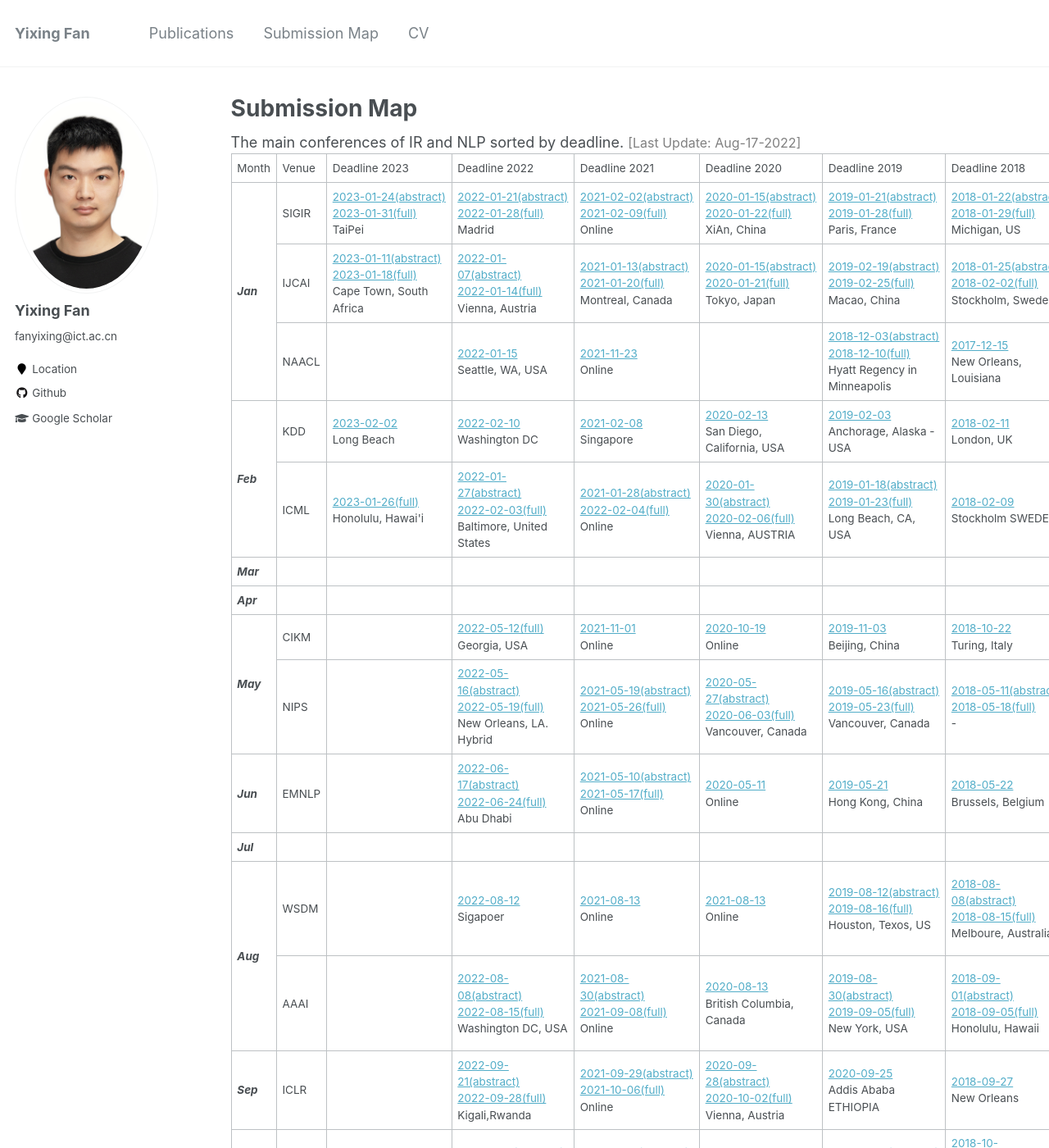
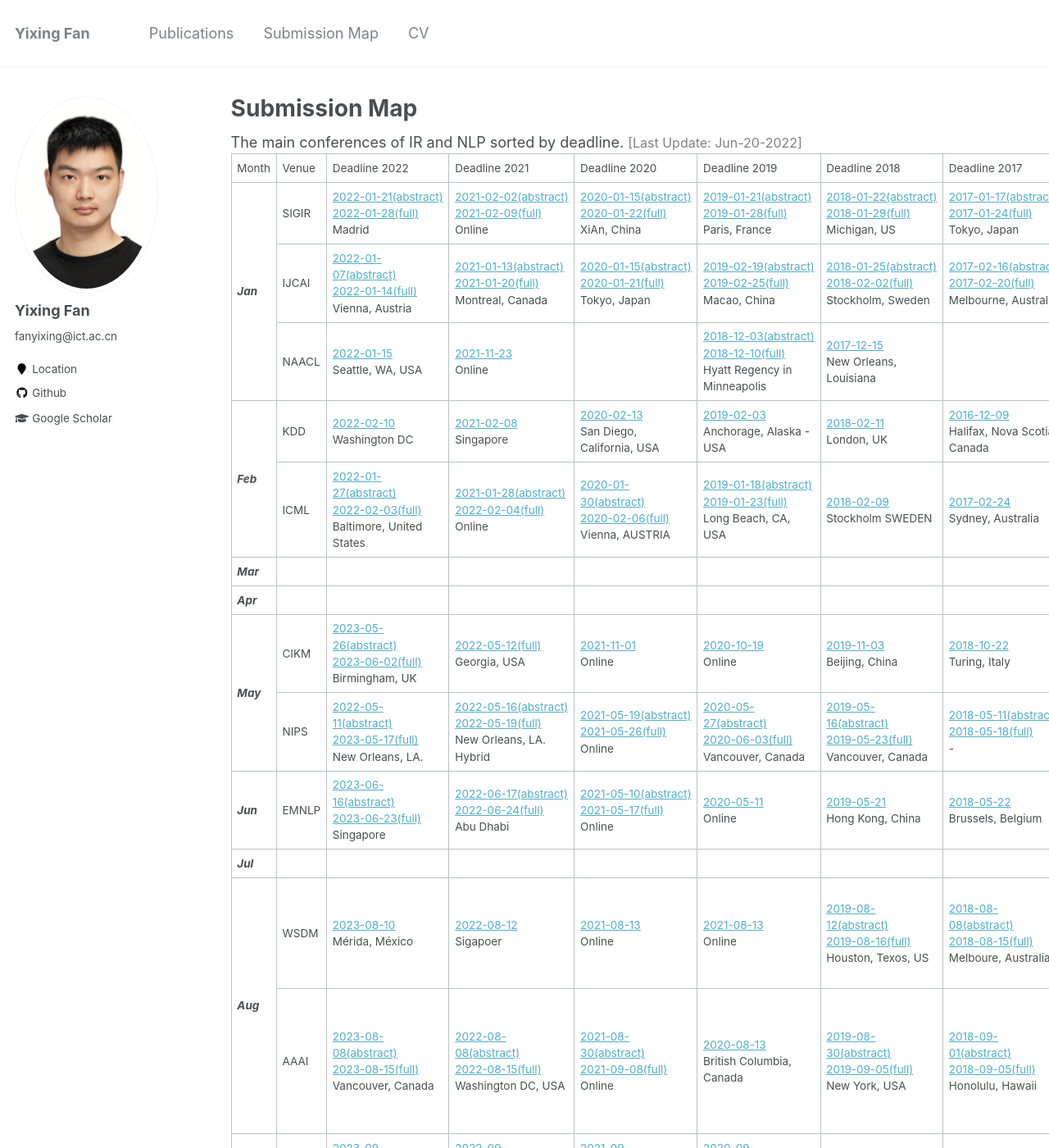
Before and after one commit to faneshion/faneshion.github.io, a Jekyll site: the page built from _pages/submission-map.md, in a window 1280 px wide and 1400 px high. Shown: the whole window at 82% size. Built offline with Jekyll 4.4.1, drawn with Linux system fonts in a browser that asks for light colours; some of the changed text lies outside the part shown.

Commit message:
Update submission-map.md

```diff
--- a/_pages/submission-map.md
+++ b/_pages/submission-map.md
@@ -5,14 +5,14 @@ author_profile: true
 ---
 <font size="4">The main conferences of IR and NLP sorted by deadline.</font>
 
-<font size="3" color="grey">[Last Update: Aug-17-2022]</font>
+
+<font size="3" color="grey">[Last Update: Jun-20-2022]</font>
 
 <table align="center">
 	<tr>
 		<td>Month</td>
 		<td>Venue</td>
-		<td>Deadline 2023</td>
-        <td>Deadline 2022</td>
+		<td>Deadline 2022</td>
 		<td><nobr>Deadline 2021</nobr></td>
 		<td><nobr>Deadline 2020</nobr></td>
 		<td>Deadline 2019</td>
@@ -23,7 +23,6 @@ author_profile: true
 	<tr>
 		<td rowspan="3"><b><i>Jan</i></b></td>
 		<td>SIGIR</td>
-		<td><a href="https://sigir.org/sigir2023/" title="date: 2022-07-23..27, notify: 2022-04-4"><nobr>2023-01-24(abstract)</nobr><br>2023-01-31(full)<br></a><span style="color: #663333, font-size: 14px">TaiPei</span></td>
 		<td><a href="https://sigir.org/sigir2022/" title="date: 2022-07-11..15, notify: 2022-04-29"><nobr>2022-01-21(abstract)</nobr><br>2022-01-28(full)<br></a><span style="color: #663333, font-size: 14px">Madrid</span></td>
 		<td><a href="https://sigir.org/sigir2021/" title="date: 2021-07-11..15, notify: 2021-02-14"><nobr>2021-02-02(abstract)</nobr><br>2021-02-09(full)<br></a><span style="color: #663333, font-size: 14px">Online</span></td>
 		<td><a href="https://sigir.org/sigir2020/" title="date: 2020-07-25..30, notify: 2020-04-22"><nobr>2020-01-15(abstract)</nobr><br>2020-01-22(full)<br></a><span style="color: #663333, font-size: 14px">XiAn, China</span></td>
@@ -34,7 +33,6 @@ author_profile: true
 	</tr>
 	<tr>
 		<td>IJCAI</td>
-		<td><a href="https://ijcai-23.org/" title="date: 2022-08-19..25, notify: 2023-04-19">2023-01-11(abstract)<br>2023-01-18(full)<br></a><span style="color: #663333, font-size: 14px">Cape Town, South Africa</span></td>
 		<td><a href="https://ijcai-22.org/" title="date: 2022-07-23..29, notify: 2022-04-20">2022-01-07(abstract)<br>2022-01-14(full)<br></a><span style="color: #663333, font-size: 14px">Vienna, Austria</span></td>
 		<td><a href="https://ijcai-21.org/" title="date: 2021-08-19..26, notify: 2021-03-07"><nobr>2021-01-13(abstract)</nobr><br>2021-01-20(full)<br></a><span style="color: #663333, font-size: 14px">Montreal, Canada</span></td>
 		<td><a href="https://static.ijcai.org/ijcai-pricai-2020-schedule/" title="date: 2020-07-11..17, notify: 2020-03-14"><nobr>2020-01-15(abstract)</nobr><br>2020-01-21(full)<br></a><span style="color: #663333, font-size: 14px">Tokyo, Japan</span></td>
@@ -45,7 +43,6 @@ author_profile: true
 	</tr>
 		<tr>
 		<td>NAACL</td>
-		<td></td>
 		<td><a href="https://2022.naacl.org/calls/papers/" title="date: 2022-07-10..15, notify: 2022-04-07">2022-01-15<br></a><span style="color: #663333, font-size: 14px">Seattle, WA, USA</span></td>
 		<td><a href="https://2021.naacl.org/" title="date: 2021-06-06..11, notify: 2021-03-10">2021-11-23<br></a><span style="color: #663333, font-size: 14px">Online</span></td>
 		<td></td>
@@ -57,7 +54,6 @@ author_profile: true
 	<tr>
 		<td rowspan="2"><b><i>Feb</i></b></td>
 		<td>KDD</td>
-		<td><a href="https://kdd.org/kdd2023/" title="date: 2022-08-6..10, notify: 2023-05-18">2023-02-02<br></a><span style="color: #663333, font-size: 14px">Long Beach</span></td>
 		<td><a href="https://kdd.org/kdd2022/" title="date: 2022-08-14..18, notify: 2022-05-19">2022-02-10<br></a><span style="color: #663333, font-size: 14px">Washington DC</span></td>
 		<td><a href="https://www.kdd.org/kdd2021" title="date: 2021-08-14..18, notify: 2021-05-17">2021-02-08<br></a><span style="color: #663333, font-size: 14px">Singapore</span></td>
 		<td><a href="https://www.kdd.org/kdd2020" title="date: 2020-08-22..27, notify: 2020-05-15">2020-02-13<br></a><span style="color: #663333, font-size: 14px">San Diego, California, USA</span></td>
@@ -68,7 +64,6 @@ author_profile: true
 	</tr>
 	<tr>
 		<td>ICML</td>
-		<td><a href="https://icml.cc/Conferences/2023/" title="date: 2023-07-23..29, notify: 2023-04-22">2023-01-26(full)<br></a><span style="color: #663333, font-size: 14px">Honolulu, Hawai'i</span></td>
 		<td><a href="https://icml.cc/Conferences/2022/" title="date: 2022-07-17..23, notify: 2022-03-21">2022-01-27(abstract)<br>2022-02-03(full)<br></a><span style="color: #663333, font-size: 14px">Baltimore, United States</span></td>
 		<td><a href="https://icml.cc/Conferences/2021/CallForPapers" title="date: 2021-07-18..24, notify: 2021-05-08">2021-01-28(abstract)<br>2022-02-04(full)<br></a><span style="color: #663333, font-size: 14px">Online</span></td>
 		<td><a href="https://icml.cc/Conferences/2020" title="date: 2020-07-12..18, notify: 2020-05-09">2020-01-30(abstract)<br>2020-02-06(full)<br></a><span style="color: #663333, font-size: 14px">Vienna, AUSTRIA</span></td>
@@ -79,7 +74,6 @@ author_profile: true
 	</tr>
 	<tr>
 		<td rowspan="1"><b><i>Mar</i></b></td>
-		<td></td>
 		<td></td>
 		<td></td>
 		<td></td>
@@ -99,12 +93,11 @@ author_profile: true
 		<td></td>
 		<td></td>
 		<td></td>
-		<td></td>
 	</tr>
 	<tr>
 		<td rowspan="2"><b><i>May</i></b></td>
 		<td>CIKM</td>
-		<td></td>
+		<td><a href="https://uobevents.eventsair.com/cikm2023/" title="date: 2023-10-21..25, notify: 2023-08-01">2023-05-26(abstract)<br>2023-06-02(full)<br></a><span style="color: #663333, font-size: 14px">Birmingham, UK</span></td>
 		<td><a href="https://www.cikm2022.org/" title="date: 2022-10-17..22, notify: 2022-08-01">2022-05-12(full)<br></a><span style="color: #663333, font-size: 14px">Georgia, USA</span></td>
 		<td><a href="https://www.cikm2021.org/" title="date: 2021-11-01..5, notify: 2021-07-05">2021-11-01<br></a><span style="color: #663333, font-size: 14px">Online</span></td>
 		<td><a href="https://www.cikm2020.org/" title="date: 2020-10-19..23, notify: 2020-07-06">2020-10-19<br></a><span style="color: #663333, font-size: 14px">Online</span></td>
@@ -115,7 +108,7 @@ author_profile: true
 	</tr>
 	<tr>
 		<td>NIPS</td>
-		<td></td>
+		<td><a href="https://neurips.cc/Conferences/2023/CallForPapers" title="date: 2023-12-10..12-16, notify: 2023-09-21">2022-05-11(abstract)<br>2023-05-17(full)<br></a><span style="color: #663333, font-size: 14px">New Orleans, LA.</span></td>
 		<td><a href="https://neurips.cc/Conferences/2022/CallForPapers" title="date: 2022-11-28..12-08, notify: 2022-09-14">2022-05-16(abstract)<br>2022-05-19(full)<br></a><span style="color: #663333, font-size: 14px">New Orleans, LA. Hybrid</span></td>
 		<td><a href="https://nips.cc/Conferences/2021" title="date: 2021-12-06..14, notify: 2021-09-28">2021-05-19(abstract)<br>2021-05-26(full)<br></a><span style="color: #663333, font-size: 14px">Online</span></td>
 		<td><a href="https://nips.cc/Conferences/2020/CallForPapers" title="date: 2020-12-06..12, notify: 2020-09-25">2020-05-27(abstract)<br>2020-06-03(full)<br></a><span style="color: #663333, font-size: 14px">Vancouver, Canada</span></td>
@@ -127,7 +120,7 @@ author_profile: true
 	<tr>
 		<td rowspan="1"><b><i>Jun</i></b></td>
 		<td>EMNLP</td>
-		<td></td>
+		<td><a href="https://2023.emnlp.org/" title="date: 2023-12-06..10, notify: 2023-10-06">2023-06-16(abstract)<br>2023-06-23(full)<br></a><span style="color: #663333, font-size: 14px"> Singapore </span></td>
 		<td><a href="https://2022.emnlp.org/" title="date: 2022-12-09..11, notify: 2022-10-06">2022-06-17(abstract)<br>2022-06-24(full)<br></a><span style="color: #663333, font-size: 14px">Abu Dhabi</span></td>
 		<td><a href="https://2021.emnlp.org/" title="date: 2021-11-07..09, notify: 2021-08-25">2021-05-10(abstract)<br>2021-05-17(full)<br></a><span style="color: #663333, font-size: 14px">Online</span></td>
 		<td><a href="https://2020.emnlp.org/" title="date: 2020-11-16..18, notify: 2020-09-14">2020-05-11<br></a><span style="color: #663333, font-size: 14px">Online</span></td>
@@ -146,13 +139,12 @@ author_profile: true
 		<td></td>
 		<td></td>
 		<td></td>
-		<td></td>
 	</tr>
 
 	<tr>
 		<td rowspan="2"><b><i>Aug</i></b></td>
 		<td>WSDM<br></td>
-		<td></td>
+		<td><a href="https://www.wsdm-conference.org/2024/" title="date: 2024-03-04..03-08, notify: 2023-10-19">2023-08-10<br></a><span style="color: #663333, font-size: 14px">Mérida, México</span></td>
 		<td><a href="https://www.wsdm-conference.org/2023/" title="date: 2023-02-27..03-03, notify: 2022-10-21">2022-08-12<br></a><span style="color: #663333, font-size: 14px">Sigapoer</span></td>
 		<td><a href="https://www.wsdm-conference.org/2022/" title="date: 2022-02-21..25, notify: 2021-10-11">2021-08-13<br></a><span style="color: #663333, font-size: 14px">Online</span></td>
 		<td><a href="https://www.wsdm-conference.org/2021/" title="date: 2022-02-21..25, notify: 2021-10-11">2021-08-13<br></a><span style="color: #663333, font-size: 14px">Online</span></td>
@@ -163,7 +155,7 @@ author_profile: true
 	</tr>
 	<tr>
 		<td>AAAI</td>
-		<td></td>
+		<td><a href="https://aaai.org/Conferences/AAAI-24/" title="date: 2024-02-20..27, notify: 2023-12-09">2023-08-08(abstract)<br>2023-08-15(full)<br></a><span style="color: #663333, font-size: 14px">Vancouver, Canada</span></td>
 		<td><a href="https://aaai.org/Conferences/AAAI-23/" title="date: 2023-02-07..14, notify: 2022-11-07">2022-08-08(abstract)<br>2022-08-15(full)<br></a><span style="color: #663333, font-size: 14px">Washington DC, USA</span></td>
 		<td><a href="https://aaai.org/Conferences/AAAI-22/" title="date: 2022-02-22..03-01, notify: 2021-11-29">2021-08-30(abstract)<br>2021-09-08(full)<br></a><span style="color: #663333, font-size: 14px">Online</span></td>
 		<td><a href="https://aaai.org/Conferences/AAAI-21/" title="date: 2021-02-02..09, notify: 2020-12-01">2020-08-13<br></a><span style="color: #663333, font-size: 14px">British Columbia, Canada</span></td>
@@ -176,8 +168,8 @@ author_profile: true
 	<tr>
 		<td rowspan="1"><b><i>Sep</i></b></td>
 		<td>ICLR</td>
-		<td></td>
-		<td><a href="https://iclr.cc/Conferences/2023" title="date: 2022-05-01..05, notify: 2022-11-04">2022-09-21(abstract)<br>2022-09-28(full)<br></a><span style="color: #663333, font-size: 14px">Kigali,Rwanda</span></td>
+		<td><a href="https://iclr.cc/Conferences/2024/CallForPapers" title="date: 2024-05-7..11, notify: 2024-01-15">2023-09-21(abstract)<br>2023-09-28(full)<br></a><span style="color: #663333, font-size: 14px"> Vienna </span></td>
+		<td><a href="https://waset.org/learning-representations-conference-in-august-2023-in-sydney" title="date: 2023-08-30..31, notify: 2023-01-24">2022-09-29(abstract)<br>2022-10-06(full)<br></a><span style="color: #663333, font-size: 14px">Sydney, Australia</span></td>
 		<td><a href="https://iclr.cc/Conferences/2022" title="date: 2022-04-25..29, notify: 2022-01-24">2021-09-29(abstract)<br>2021-10-06(full)<br></a><span style="color: #663333, font-size: 14px">Online</span></td>
 		<td><a href="https://iclr.cc/Conferences/2021/CallForPapers" title="date: 2021-05-04..08, notify: 2021-01-02">2020-09-28(abstract)<br>2020-10-02(full)<br></a><span style="color: #663333, font-size: 14px">Vienna, Austria</span></td>
 		<td><a href="https://iclr.cc/Conferences/2020" title="date: 2020-04-26..30, notify: 2019-12-19">2020-09-25<br></a><span style="color: #663333, font-size: 14px">Addis Ababa ETHIOPIA</span></td>
@@ -189,8 +181,8 @@ author_profile: true
 	<tr>
 		<td rowspan="2"><b><i>Oct</i></b></td>
 		<td>WWW</td>
-		<td></td>
-		<td><a href="https://www2023.thewebconf.org/" title="date: 2025-05-01..05, notify: 2023-01-25">2022-10-6(abstract)<br>2022-10-13(full)<br></a><span style="color: #663333, font-size: 14px">Austin,TX,US</span></td>
+		<td><a href="https://www2024.thewebconf.org/" title="date: 2024-05-13..17, notify: 2024-02-01">2023-10-5(abstract)<br>2023-10-12(full)<br></a><span style="color: #663333, font-size: 14px"> Singapore </span></td>
+		<td><a href="https://www2023.thewebconf.org/" title="date: 2023-05-01..05, notify: 2023-01-25">2022-10-6(abstract)<br>2022-10-13(full)<br></a><span style="color: #663333, font-size: 14px">Austin,TX,US</span></td>
 		<td><a href="https://www2022.thewebconf.org/" title="date: 2022-04-25..29, notify: 2022-01-13">2021-10-14(abstract)<br>2021-10-21(full)<br></a><span style="color: #663333, font-size: 14px">Online</span></td>
 		<td><a href="https://www2021.thewebconf.org/" title="date: 2021-04-19..23, notify: 2021-01-19">2020-10-19<br></a><span style="color: #663333, font-size: 14px">Ljubljana,Slovenia</span></td>
 		<td><a href="https://www2020.thewebconf.org/" title="date: 2020-04-20..25, notify: 2020-01-10">2019-10-07(abstract)<br>2019-10-14(full)<br></a><span style="color: #663333, font-size: 14px">TaiPei</span></td>
@@ -200,7 +192,7 @@ author_profile: true
 	</tr>
 	<tr>
 		<td>ECIR</td>
-		<td></td>
+		<td><a href="http://ecir2024.org/" title="date: 2024-03-24..28, notify: 2023-12-14">2023-09-27<br></a><span style="color: #663333, font-size: 14px">Glasfow, Scotland</span></td>
 		<td><a href="http://ecir2023.org/" title="date: 2023-04-02..06, notify: 2022-12-12">2022-10-07<br></a><span style="color: #663333, font-size: 14px">Dublin, Ireland</span></td>
 		<td><a href="https://ecir2022.org" title="date: 2022-04-10..14, notify: 2021-11-18">2021-10-07<br></a><span style="color: #663333, font-size: 14px">Stavanger, Norway</span></td>
 		<td><a href="https://www.ecir2021.eu/" title="date: 2021-03-28..04-01, notify: 2020-12-15">2020-10-15<br></a><span style="color: #663333, font-size: 14px">Lucca, Italy</span></td>
@@ -212,8 +204,7 @@ author_profile: true
 	<tr>
 		<td rowspan="2"><b><i>Nov</i></b></td>
 		<td>ACL</td>
-		<td>-</td>
-		<td><a href="https://www.2023.aclweb.org/" title="date: 2023-07-09..14, notify: 2023-05-01">2022-12-15<br></a><span style="color: #663333, font-size: 14px">Toronto, Canada</span></td>
+		<td><a href="https://www.2023.aclweb.org/" title="date: 2023-07-09..14, notify: 2023-05-01">2023-01-13(abstract)<br>2023-01-20(full)</a><span style="color: #663333, font-size: 14px">Toronto, Canada</span></td>
 		<td><a href="https://www.2022.aclweb.org/" title="date: 2022-05-22..27, notify: 2022-02-20">2021-11-15<br></a><span style="color: #663333, font-size: 14px">Chengdu, China</span></td>
 		<td><a href="https://2021.aclweb.org/" title="date: 2021-08-02..04, notify: 2021-05-05">2021-02-02<br></a><span style="color: #663333, font-size: 14px">Online</span></td>
 		<td><a href="https://acl2020.org/" title="date: 2020-07-05..10, notify: 2020-04-03">2019-12-09<br></a><span style="color: #663333, font-size: 14px">Seattle, WA</span></td>
@@ -223,8 +214,7 @@ author_profile: true
 	</tr>
 	<tr>
 		<td>PAKDD</td>
-		<td>-</td>
-		<td><a href="http://www.pakdd2023.net/" title="date: 2023-05-25..28, notify: 2023-02-07">2022-12-07<br></a><span style="color: #663333, font-size: 14px">OSaka,Japan</span></td>
+		<td><a href="http://www.pakdd2023.net/" title="date: 2023-05-25..28, notify: 2023-02-21">2022-12-07<br></a><span style="color: #663333, font-size: 14px">Osaka, Japan</span></td>
 		<td><a href="http://www.pakdd.net/" title="date: 2022-05-16..19, notify: 2022-01-15">2021-11-15<br></a><span style="color: #663333, font-size: 14px">Chengdu, China</span></td>
 		<td><a href="https://pakdd2021.org/" title="date: 2021-05-11..14, notify: 2021-02-01">2020-11-23(abstract)<br>2020-11-30(full)<br></a><span style="color: #663333, font-size: 14px">Delhi, India</span></td>
 		<td><a href="https://research.com/conference/pakdd-2020" title="date: 2020-05-11..14, notify: -">2019-11-18<br></a><span style="color: #663333, font-size: 14px">Singapore</span></td>
```
